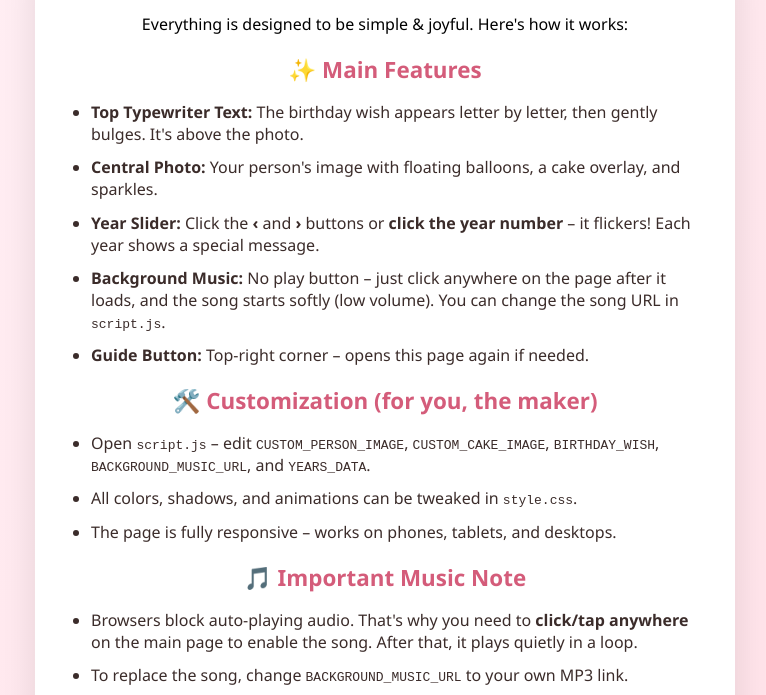
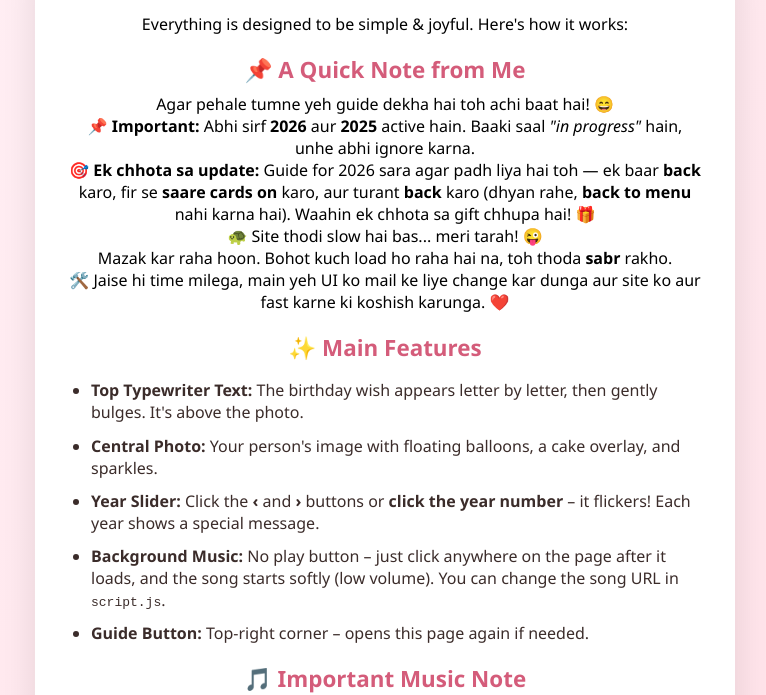
Before and after one commit to readyurweb26-sketch/birthday, a plain HTML site: page guide.html in a window 1280 px wide. Shown: the part 110-805 px from the top of the page, without its empty margins (255-1021 px from the left). Drawn offline with Linux system fonts and the light colour scheme.

Commit message:
guide updatd

```diff
--- a/guide.html
+++ b/guide.html
@@ -48,6 +48,20 @@
     <h1>🎁 Birthday Wish Page – Quick Guide</h1>
     <p>Everything is designed to be simple & joyful. Here's how it works:</p>
 
+     <!-- Adding user's custom playful/instructional text here -->
+    <h2>📌 A Quick Note from Me</h2>
+     <p>Agar pehale tumne yeh guide dekha hai toh achi baat hai! 😄</p>
+
+
+    <p><strong>📌 Important:</strong> Abhi sirf <strong>2026</strong> aur <strong>2025</strong> active hain. Baaki saal <em>"in progress"</em> hain, unhe abhi ignore karna.</p>
+
+    <p>🎯 <strong>Ek chhota sa update:</strong> Guide for 2026 sara agar padh liya hai toh — ek baar <strong>back</strong> karo, fir se <strong>saare cards on</strong> karo, aur turant <strong>back</strong> karo (dhyan rahe, <strong>back to menu</strong> nahi karna hai). Waahin ek chhota sa gift chhupa hai! 🎁</p>
+
+    <p>🐢 Site thodi slow hai bas... meri tarah! 😜<br>
+    Mazak kar raha hoon. Bohot kuch load ho raha hai na, toh thoda <strong>sabr</strong> rakho.</p>
+
+    <p>🛠️ Jaise hi time milega, main yeh UI ko mail ke liye change kar dunga aur site ko aur fast karne ki koshish karunga. ❤️</p>
+
     <h2>✨ Main Features</h2>
     <ul>
         <li><strong>Top Typewriter Text:</strong> The birthday wish appears letter by letter, then gently bulges. It's above the photo.</li>
@@ -57,21 +71,13 @@
         <li><strong>Guide Button:</strong> Top‑right corner – opens this page again if needed.</li>
     </ul>
 
-    <h2>🛠️ Customization (for you, the maker)</h2>
-    <ul>
-        <li>Open <code>script.js</code> – edit <code>CUSTOM_PERSON_IMAGE</code>, <code>CUSTOM_CAKE_IMAGE</code>, <code>BIRTHDAY_WISH</code>, <code>BACKGROUND_MUSIC_URL</code>, and <code>YEARS_DATA</code>.</li>
-        <li>All colors, shadows, and animations can be tweaked in <code>style.css</code>.</li>
-        <li>The page is fully responsive – works on phones, tablets, and desktops.</li>
-    </ul>
-
     <h2>🎵 Important Music Note</h2>
     <ul>
         <li>Browsers block auto‑playing audio. That's why you need to <strong>click/tap anywhere</strong> on the main page to enable the song. After that, it plays quietly in a loop.</li>
-        <li>To replace the song, change <code>BACKGROUND_MUSIC_URL</code> to your own MP3 link.</li>
     </ul>
 
     <a href="index.html" class="back-btn">← Back to Birthday Page</a>
-    <footer>💖 Made with love – every detail is adjustable</footer>
+    <footer>💖 Made with love by– Laddoo Padduu</footer>
 </div>
 </body>
 </html>
```
Also changed, not shown: 1 other file.
